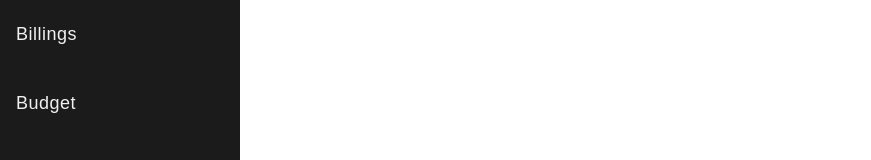
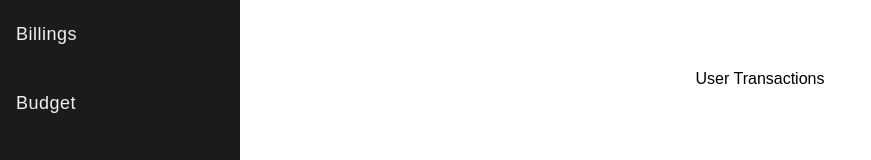
Before and after one commit to Balagurubarann/expense-tracker, a React (Vite) app in the folder frontend/: page /home/transactions in a window 1280 px wide. Shown: the part 321-481 px from the top of the page, without its empty margins (0-871 px from the left). Built offline with nearby package versions, Linux system fonts and the light colour scheme; no server answers.

Commit message:
files modified

```diff
--- a/frontend/src/components/Content.jsx
+++ b/frontend/src/components/Content.jsx
@@ -2,6 +2,7 @@ import { Route, Routes } from 'react-router-dom';
 
 import IncomePage from '../pages/IncomePage';
 import ExpensePage from '../pages/ExpensePage';
+import Transactions from './Transactions';
 
 function Content() {
 
@@ -10,6 +11,7 @@ function Content() {
                 <Routes>
                     <Route path='/home/add-income/' element={ <IncomePage /> } />
                     <Route path='/home/add-expense/' element={ <ExpensePage /> } />
+                    <Route path='/home/transactions/' element={ <Transactions /> } />
                 </Routes>
 
             </div>
--- /dev/null
+++ b/frontend/src/components/Transactions.jsx
@@ -0,0 +1,31 @@
+import { useState, useEffect } from "react";
+
+function Transactions() {
+
+    const [transactions, setTransactions] = useState([]);
+
+    useEffect(() => {
+
+         fetch('http://127.0.0.1:1337/home/expenses/')
+
+            .then(response => response.json())
+            .then(data => {
+                const { expense } = data;
+
+            })
+            .catch(err => {
+                console.log(err);
+            })
+
+    }, [])
+
+    return  <>
+                <p>
+                    User Transactions
+                    { transactions }
+                </p>
+            </>
+
+}
+
+export default Transactions;
```
Also changed, not shown: 1 other file (tests, documents, lock files or other folders).
